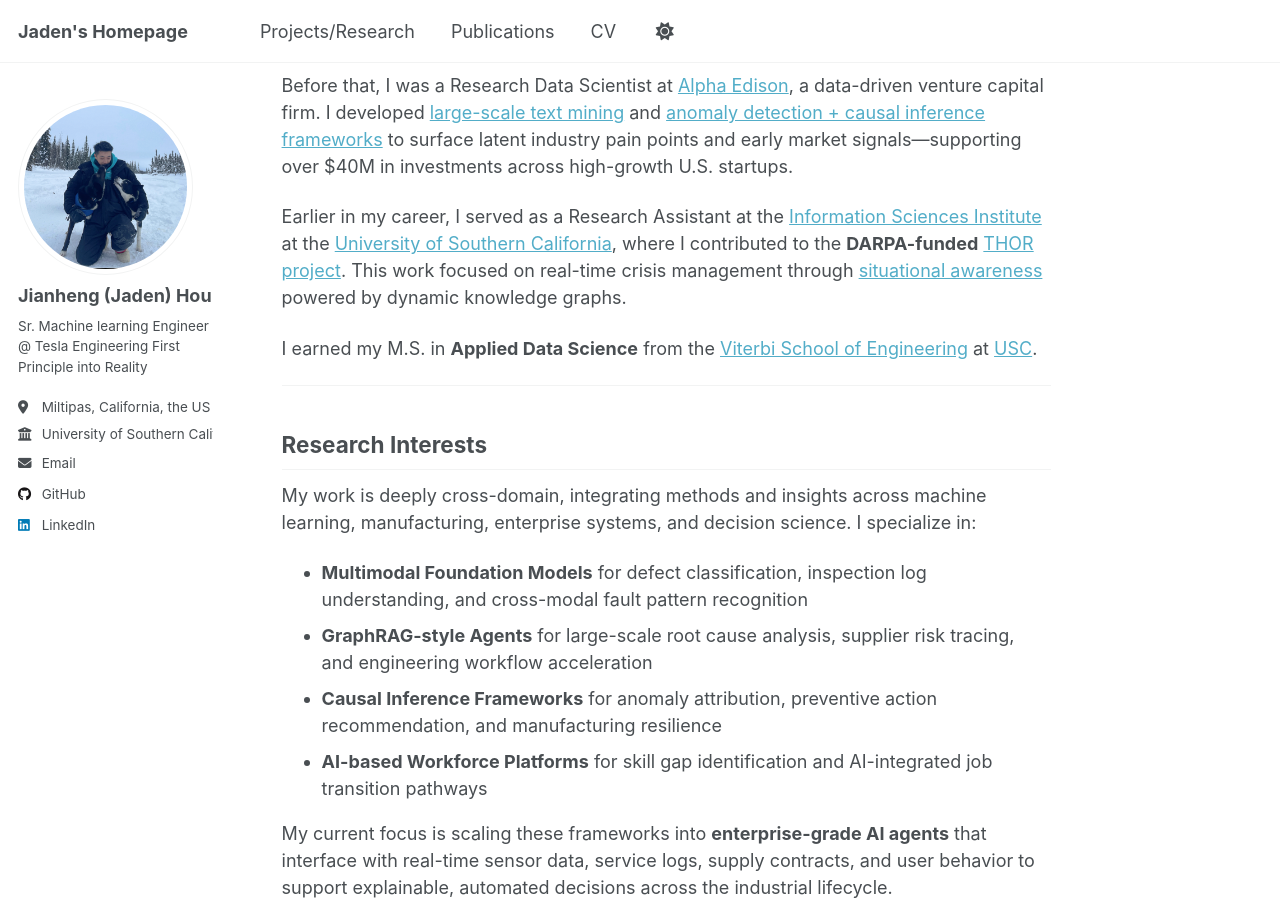
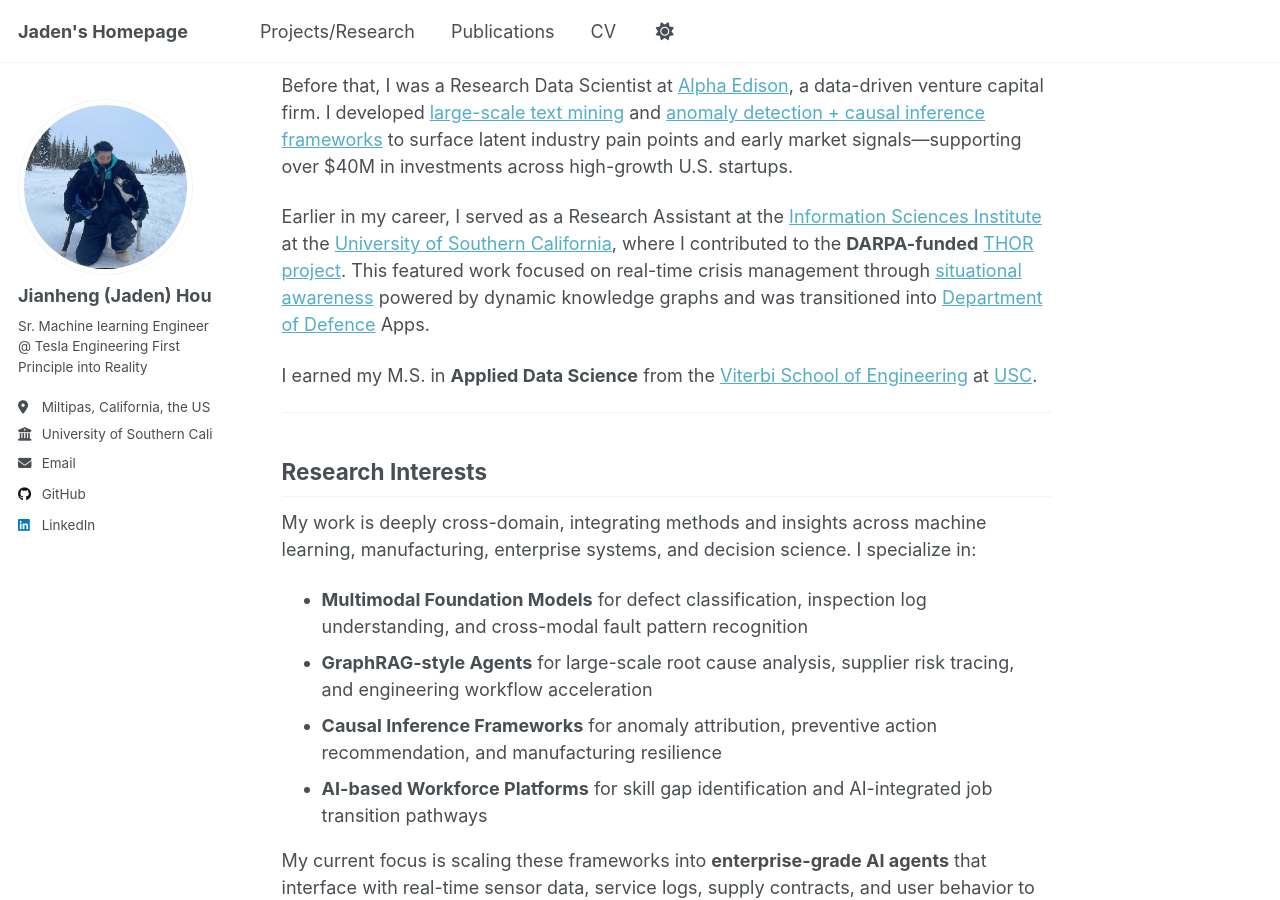
Before and after one commit to JianhengHou/JianhengHou.github.io, a Jekyll site: the page built from _pages/about.md, in a window 1280 px wide and 900 px high, scrolled down 386 px. Built offline with Jekyll 4.4.1, drawn with Linux system fonts in a browser that asks for light colours.

Commit message:
Update about.md

```diff
--- a/_pages/about.md
+++ b/_pages/about.md
@@ -10,7 +10,7 @@ Prior to Tesla, I worked at [Comcast](https://www.xfinity.com/overview) within t
 
 Before that, I was a Research Data Scientist at [Alpha Edison](https://www.alphaedison.com/), a data-driven venture capital firm. I developed [large-scale text mining](https://jianhenghou.github.io/Medical-Sieve/) and [anomaly detection + causal inference frameworks](https://jianhenghou.github.io/consumption-tracking-and-causal-analysis/) to surface latent industry pain points and early market signals—supporting over $40M in investments across high-growth U.S. startups.
 
-Earlier in my career, I served as a Research Assistant at the [Information Sciences Institute](https://www.isi.edu/) at the [University of Southern California](https://www.usc.edu/), where I contributed to the **DARPA-funded** [THOR project](https://usc-isi-i2.github.io/thor/). This work focused on real-time crisis management through [situational awareness](https://researchoutreach.org/wp-content/uploads/2019/12/Mayank-Kejriwal.pdf) powered by dynamic knowledge graphs.
+Earlier in my career, I served as a Research Assistant at the [Information Sciences Institute](https://www.isi.edu/) at the [University of Southern California](https://www.usc.edu/), where I contributed to the **DARPA-funded** [THOR project](https://usc-isi-i2.github.io/thor/). This featured work focused on real-time crisis management through [situational awareness](https://researchoutreach.org/wp-content/uploads/2019/12/Mayank-Kejriwal.pdf) powered by dynamic knowledge graphs and was transitioned into [Department of Defence](https://www.defense.gov/)  Apps.
 
 I earned my M.S. in **Applied Data Science** from the [Viterbi School of Engineering](https://viterbischool.usc.edu/) at [USC](https://www.usc.edu/).
 
```
